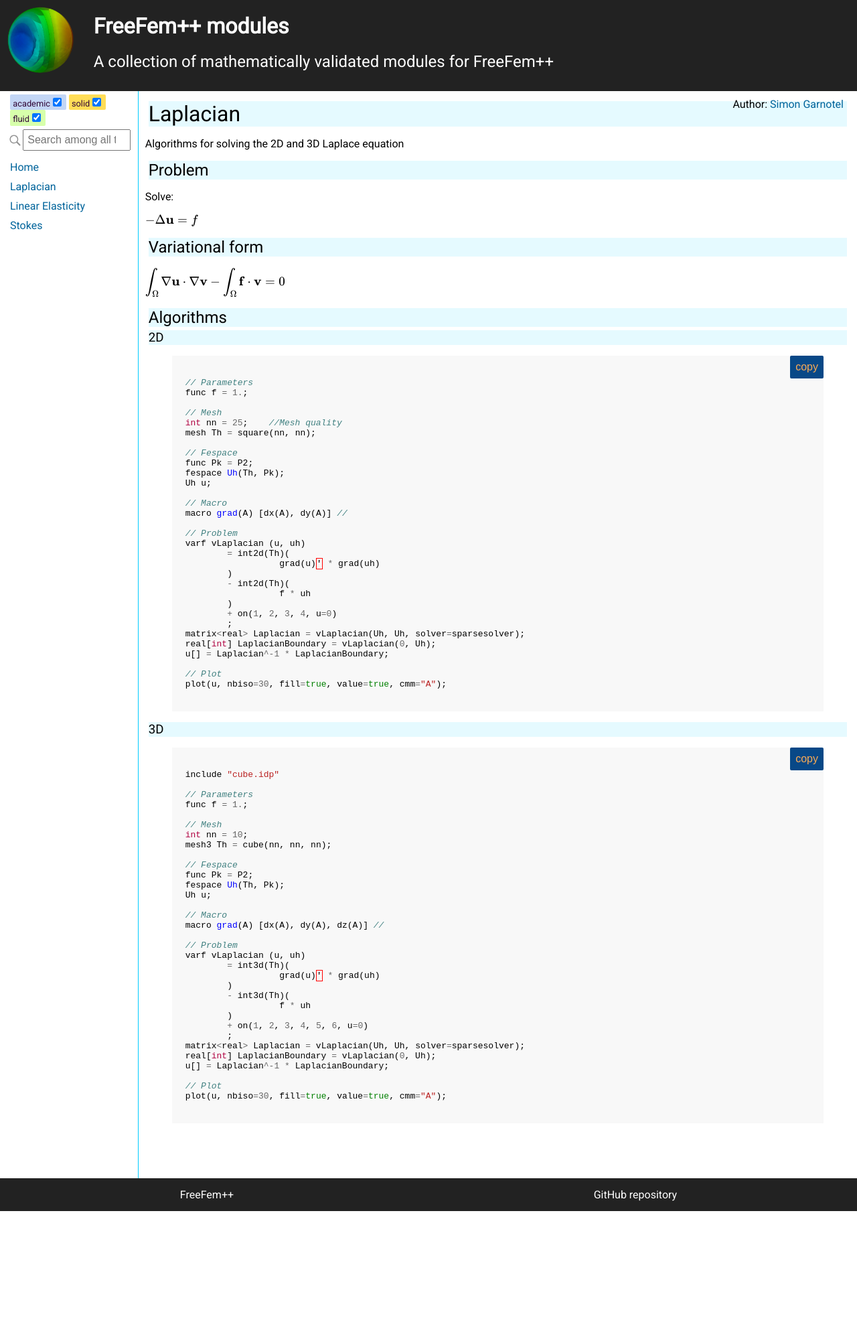
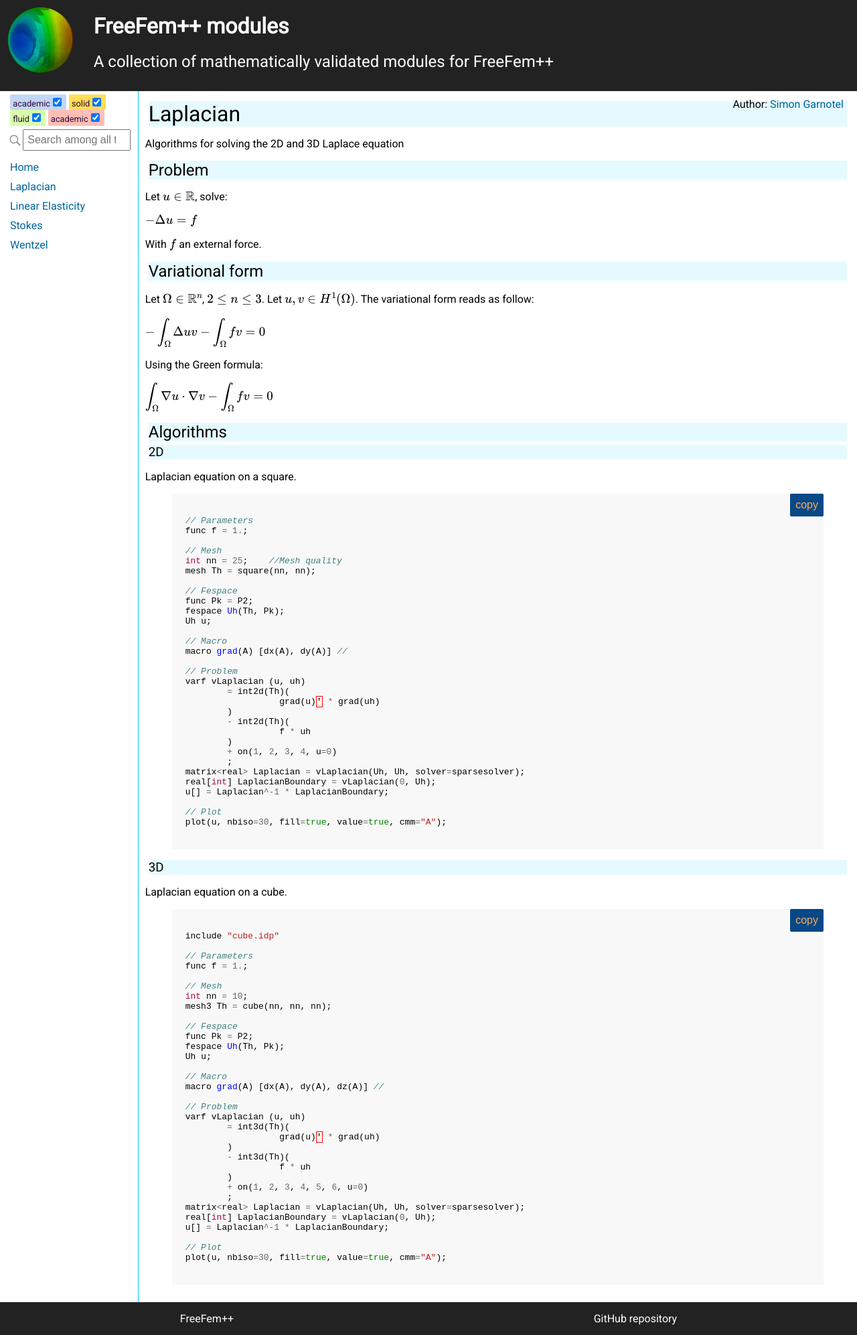
Before and after one commit to sgarnotel/Jekyll-test, a Jekyll site: the page built from _modules/laplacian.md, in a window 1280 px wide. Shown: the whole page at 67% size. Built offline with Jekyll 4.4.1, drawn with Linux system fonts in a browser that asks for light colours; formulas are drawn with MathJax 3; our own code applies the rules of GitHub Pages for plain Markdown files; before the commit the page ends 1808 px from its top, so only the background shows below that.

Commit message:
update modules & CONTRIBUTING

```diff
--- a/_modules/laplacian.md
+++ b/_modules/laplacian.md
@@ -12,22 +12,34 @@
 
 ## Problem
 
-Solve:
+Let $u\in\mathbb{R}$, solve:
 
 $
--\displaystyle{\Delta\mathbf{u} = f}
+-\displaystyle{\Delta u = f}
 $
+
+With $f$ an external force.
 
 ## Variational form
 
+Let $\Omega\in\mathbb{R}^n$, $2\leq n\leq3$. Let $u, v\in H^1(\Omega)$. The variational form reads as follow:
+
 $
-\displaystyle{\int_{\Omega}{\nabla \mathbf{u} \cdot \nabla \mathbf{v}} - \int_{\Omega}{\mathbf{f} \cdot \mathbf{v}} = 0}
+\displaystyle{-\int_{\Omega}{\Delta u v} - \int_{\Omega}{f v} = 0}
+$
+
+Using the Green formula:
+
+$
+\displaystyle{\int_{\Omega}{\nabla u \cdot \nabla v} - \int_{\Omega}{f v} = 0}
 $
 
 
 ## Algorithms
 
 ### 2D
+
+Laplacian equation on a square.
 
 {% highlight cpp %}
 // Parameters
@@ -65,6 +77,8 @@
 
 ### 3D
 
+Laplacian equation on a cube.
+
 {% highlight cpp %}
 include "cube.idp"
 
```
Also changed, not shown: CONTRIBUTING.md (added, +55 -0 lines), _modules/wentzel.md (added, +31 -0 lines).
